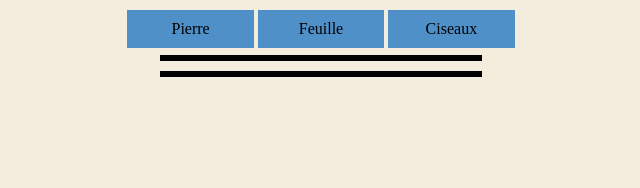
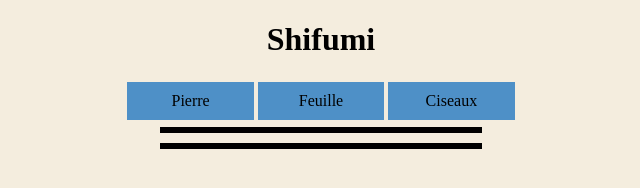
Before and after one commit to RisingSunLight42/Shifumi, a plain HTML site: page index.html in a window 1280 px wide. Shown: the whole page, without its empty margins (319-959 px from the left). Drawn offline with Linux system fonts and the light colour scheme.

Commit message:
ajout d'un header

```diff
--- a/css/style.css
+++ b/css/style.css
@@ -39,3 +39,7 @@ body {
 #choixCoup button:hover {
     background-color: rgb(133, 188, 233);
 }
+
+h1 {
+    text-align: center;
+}
--- a/index.html
+++ b/index.html
@@ -8,6 +8,7 @@
     </head>
     <body>
         <main>
+            <h1>Shifumi</h1>
             <div id="choixCoup" class="box">
                 <button>Pierre</button>
                 <button>Feuille</button>
```
